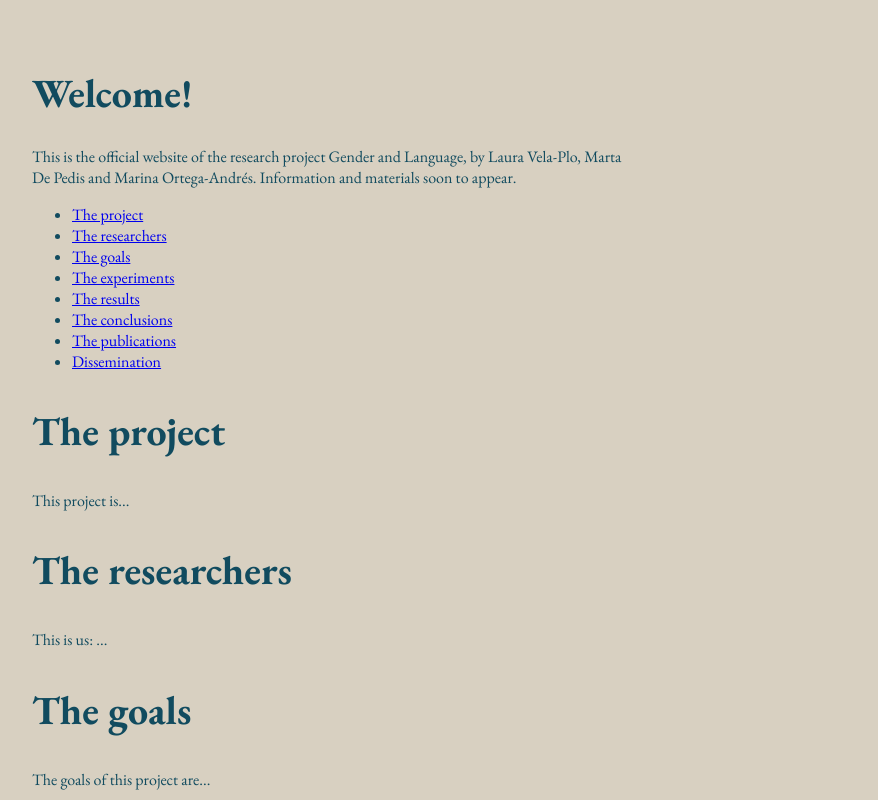
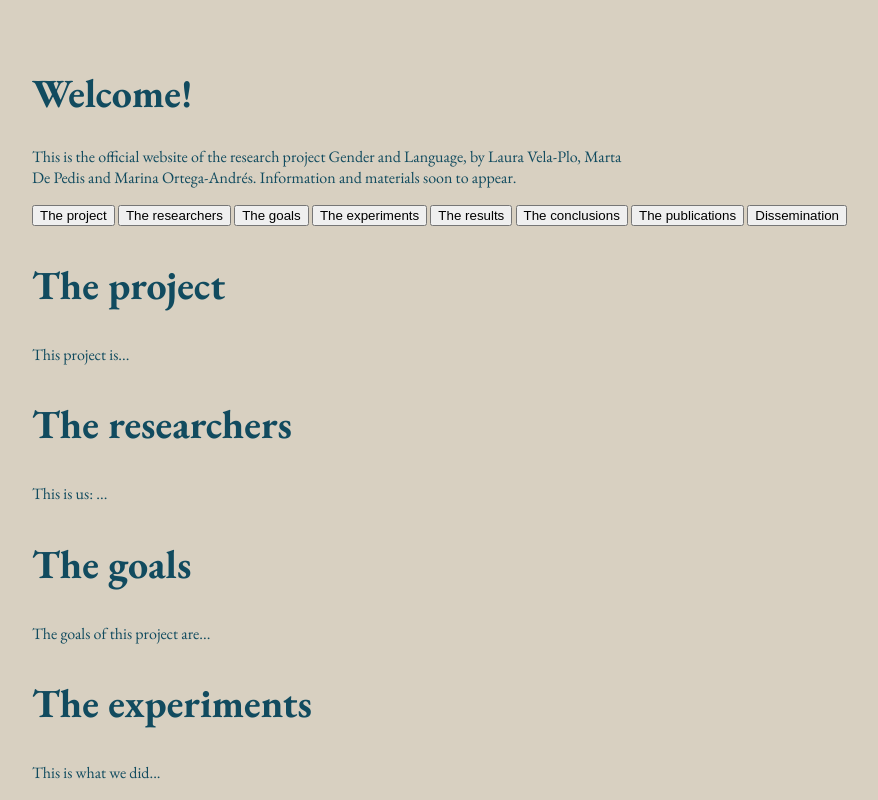
Before and after one commit to martadepedis/genderandlanguage, a plain HTML site: page index.html in a window 1280 px wide. Shown: the top 800 px of the page, without its empty margins (8-886 px from the left). Drawn offline with nearby package versions, Linux system fonts and the light colour scheme.

Commit message:
Update index.html

```diff
--- a/index.html
+++ b/index.html
@@ -53,18 +53,16 @@ html {
   <p>This is the official website of the research project Gender and Language, by Laura Vela-Plo, Marta De Pedis and Marina Ortega-Andrés. Information and materials soon to appear.</p>
 
     <!-- Indice / menù di navigazione -->
-  <nav>
-    <ul>
-      <li><a href="#project">The project</a></li>
-      <li><a href="#researchers">The researchers</a></li>
-      <li><a href="#goals">The goals</a></li>
-      <li><a href="#experiments">The experiments</a></li>
-      <li><a href="#results">The results</a></li>
-      <li><a href="#conclusions">The conclusions</a></li>
-      <li><a href="#publications">The publications</a></li>
-      <li><a href="#dissemination">Dissemination</a></li>
-    </ul>
-  </nav>
+<nav>
+  <button onclick="location.href='#project'">The project</button>
+  <button onclick="location.href='#researchers'">The researchers</button>
+  <button onclick="location.href='#goals'">The goals</button>
+  <button onclick="location.href='#experiments'">The experiments</button>
+  <button onclick="location.href='#results'">The results</button>
+  <button onclick="location.href='#conclusions'">The conclusions</button>
+  <button onclick="location.href='#publications'">The publications</button>
+  <button onclick="location.href='#dissemination'">Dissemination</button>
+</nav>
 
   <!-- Contenuti della pagina -->
   <section id="project">
```
